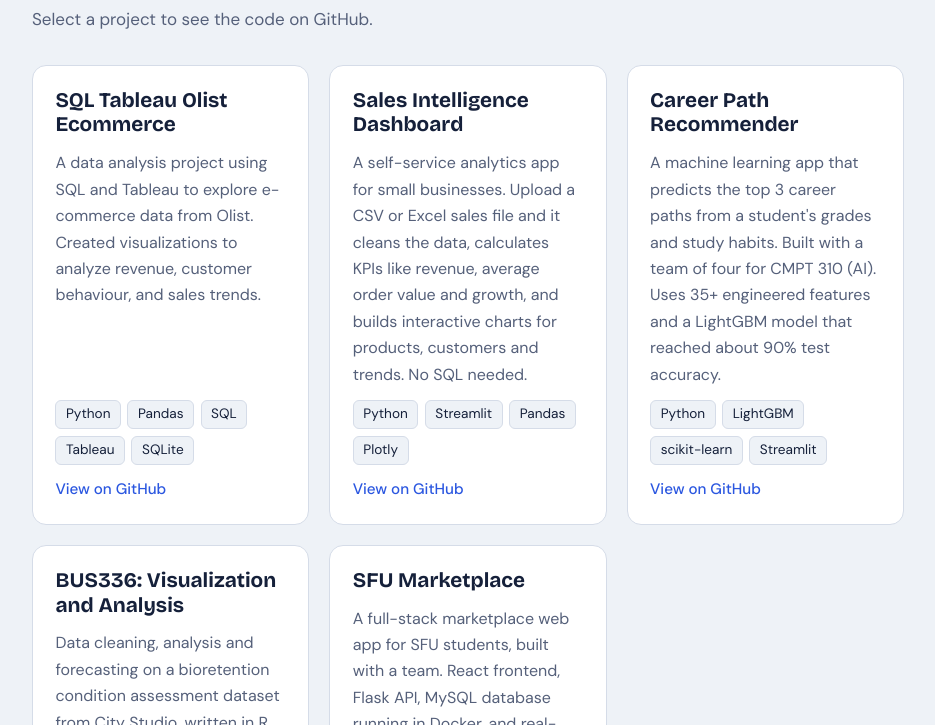
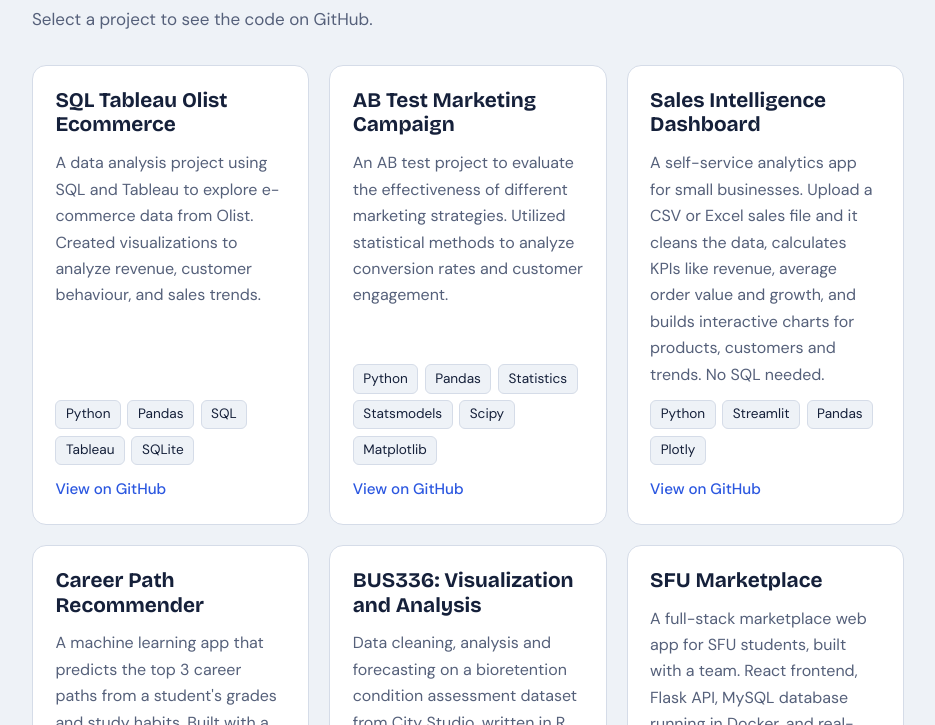
Before and after one commit to StevenDuong04/Steven-Duong, a plain HTML site: page index.html in a window 1280 px wide. Shown: the part 582-1307 px from the top of the page, without its empty margins (172-1107 px from the left). Drawn offline with nearby package versions, Linux system fonts and the light colour scheme.

Commit message:
Added new project

```diff
--- a/index.html
+++ b/index.html
@@ -157,6 +157,14 @@
           <span class="view">View on GitHub</span>
         </a>
 
+        <a class="project" href="https://github.com/StevenDuong04/ab-test-marketing-campaign" target="_blank" rel="noopener">
+          <h3>AB Test Marketing Campaign</h3>
+          <p>An AB test project to evaluate the effectiveness of different marketing strategies. Utilized statistical methods to analyze conversion rates and customer engagement.</p>
+
+          <ul class="tags"><li>Python</li><li>Pandas</li><li>Statistics</li><li>Statsmodels</li><li>Scipy</li><li>Matplotlib</li></ul>
+          <span class="view">View on GitHub</span>
+        </a>
+
         <a class="project" href="https://github.com/StevenDuong04/Sales-Intelligence-Dashboard" target="_blank" rel="noopener">
           <h3>Sales Intelligence Dashboard</h3>
           <p>A self-service analytics app for small businesses. Upload a CSV or Excel sales file and it cleans the data, calculates KPIs like revenue, average order value and growth, and builds interactive charts for products, customers and trends. No SQL needed.</p>
```
Also changed, not shown: 1 other file.
